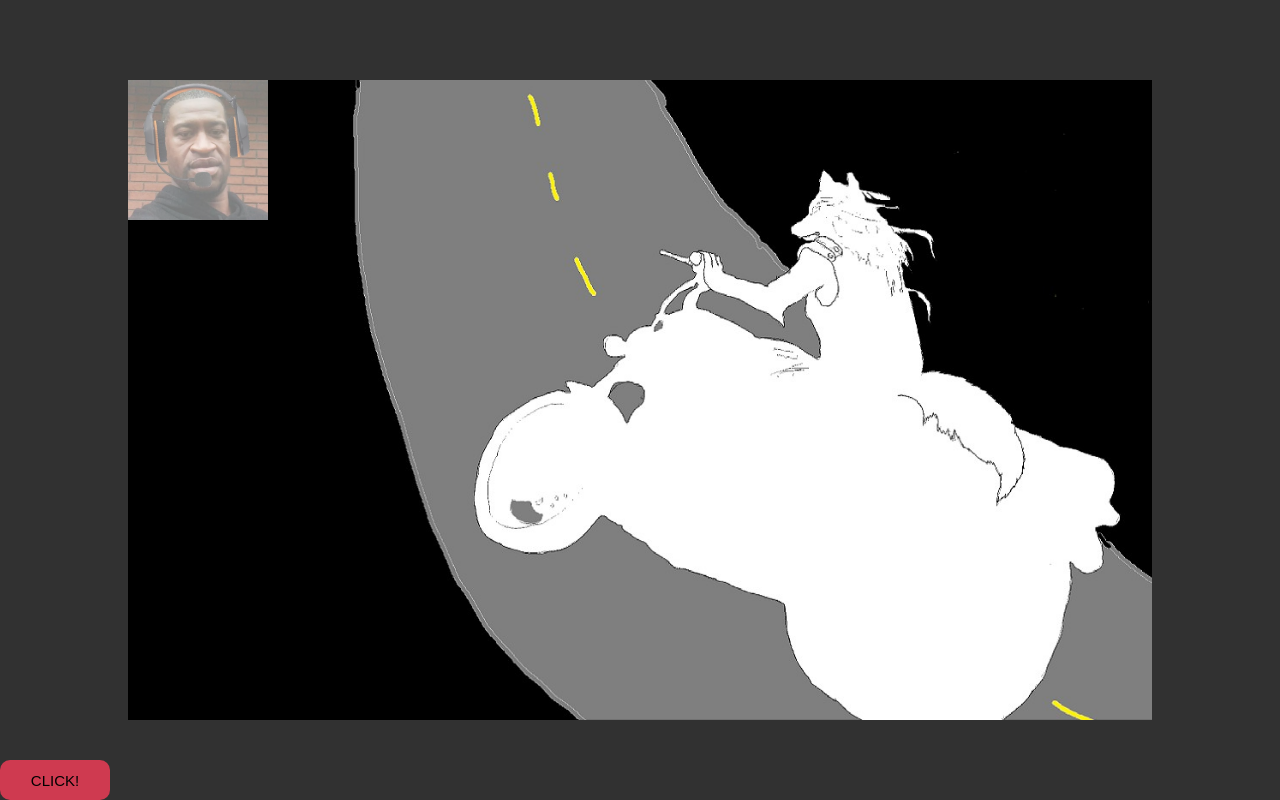
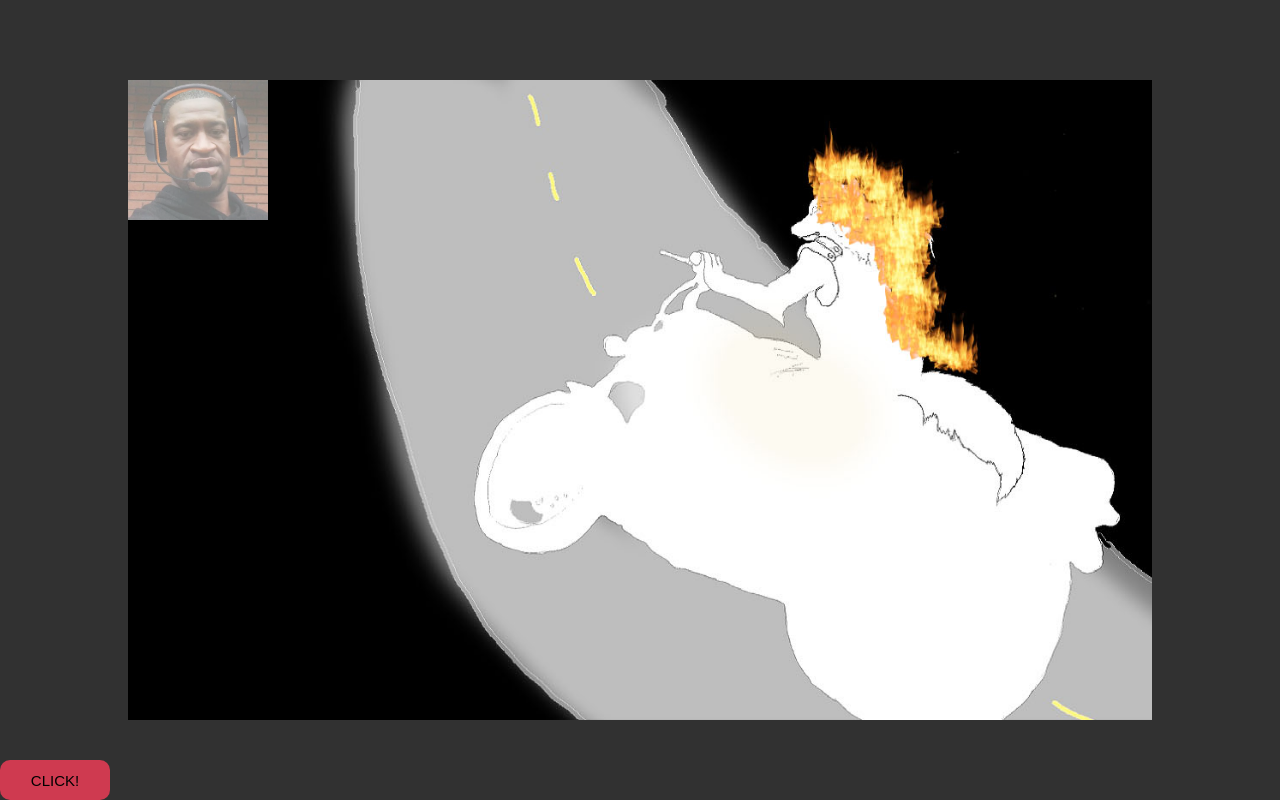
Before and after one commit to dpGuntisg/kvadratss, a plain HTML site: page index.html in a window 1280 px wide. Drawn offline with Linux system fonts and the light colour scheme.

Commit message:
epic flames wolf swag

```diff
--- a/styles.css
+++ b/styles.css
@@ -55,7 +55,7 @@ body{
 .lauks{
     width: 80vw;
     height: 80vh;
-    background-image:url(images/background.jpg);
+    background-image:url(images/backgrounds.jpg);
     background-repeat: no-repeat;
     background-size: cover;
     background-position: center;
```
Also changed, not shown: images/background.jpg (deleted), images/backgrounds.jpg (added).
